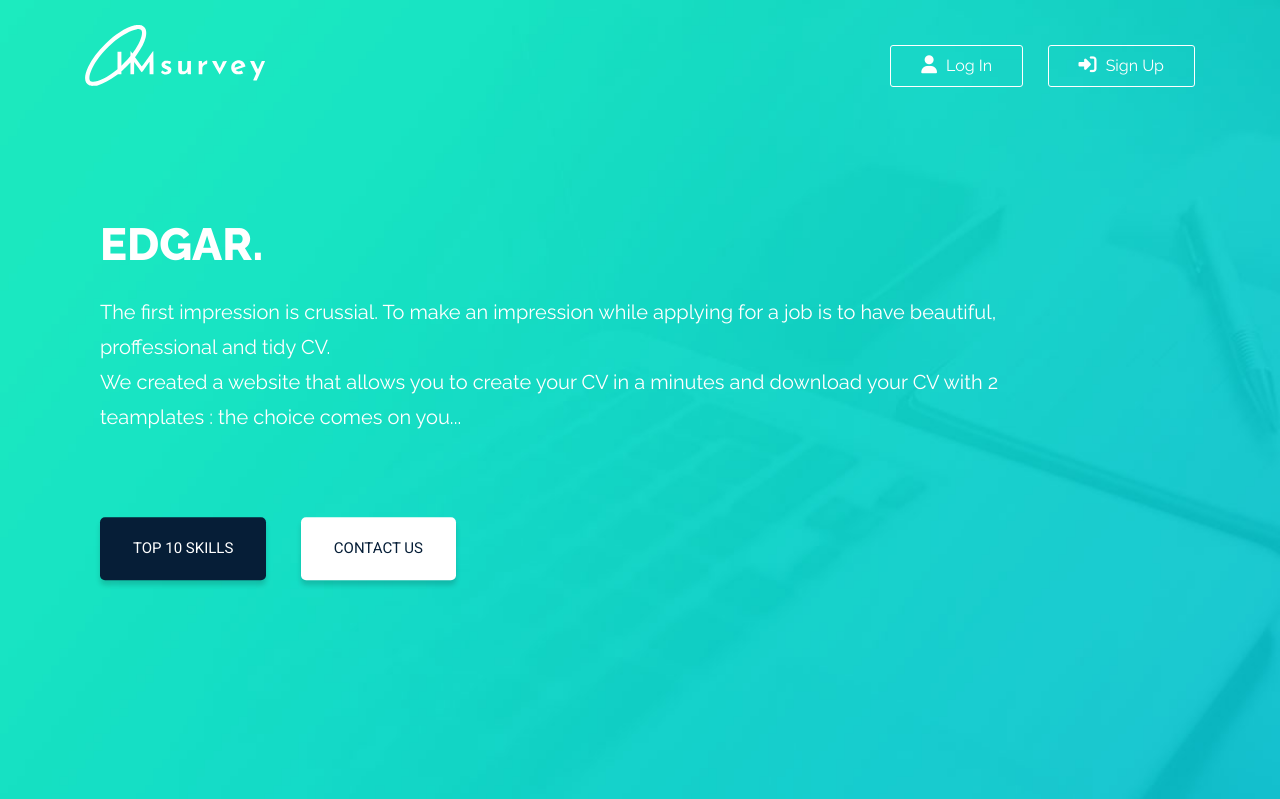
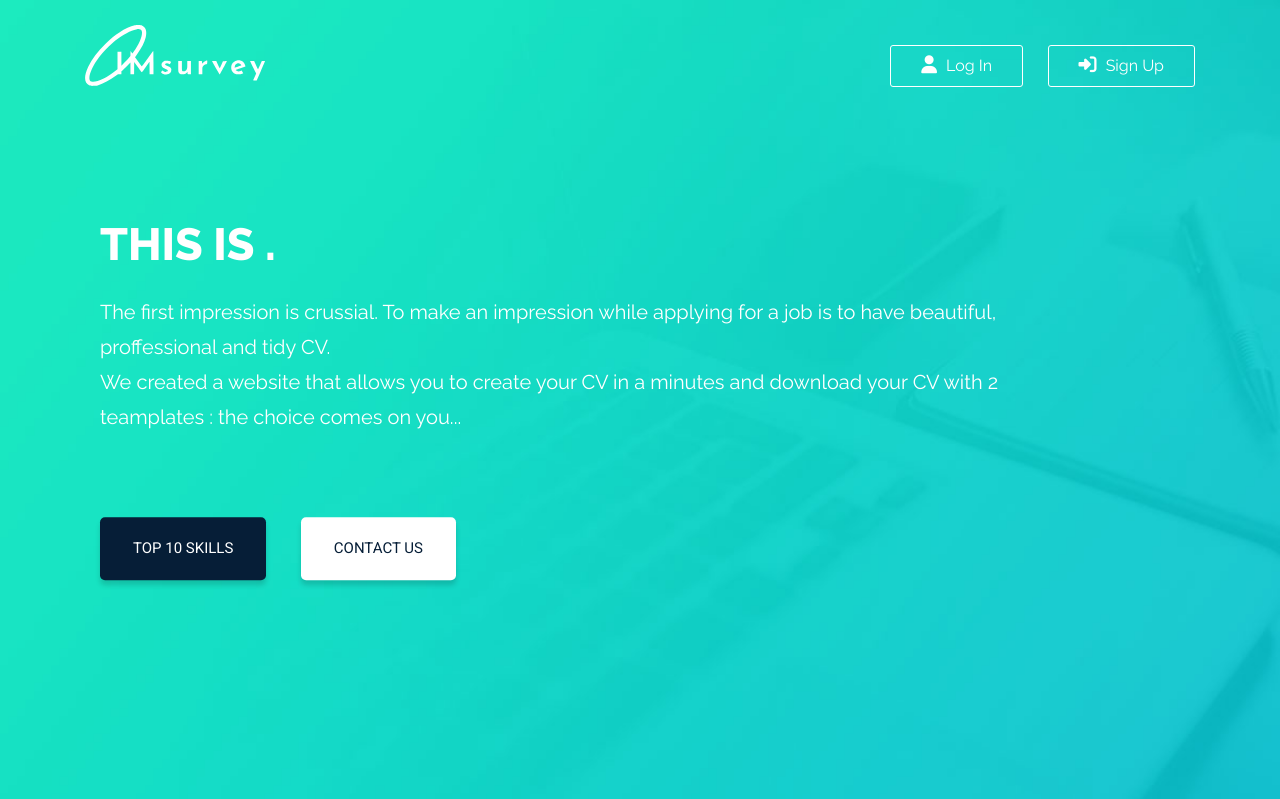
Before and after one commit to gbaghdasaryan94/cvwebim, a Flask app: page / in a window 1280 px wide. Shown: the top 799 px of the page. Run offline with Flask 2, Linux system fonts and the light colour scheme; some libraries are stand-ins or nearby versions.

Commit message:
updated config.py

```diff
--- a/IMSurvey/templates/index.html
+++ b/IMSurvey/templates/index.html
@@ -5,7 +5,7 @@
     <div class="header-content container">
         <div class="col">
             <div class="text ">
-                <h3>Edgar. </h3>
+                <h3>this is . </h3>
                 <h6>The first impression is crussial. To make an impression while applying for a job is to have beautiful, proffessional and tidy CV.<br> We created a website that allows you to create your CV in a minutes and download your CV with 2 teamplates : the choice comes on you... </h6>
                 <a class="button dark" href="#skills">Top 10 Skills</a>
 
```
